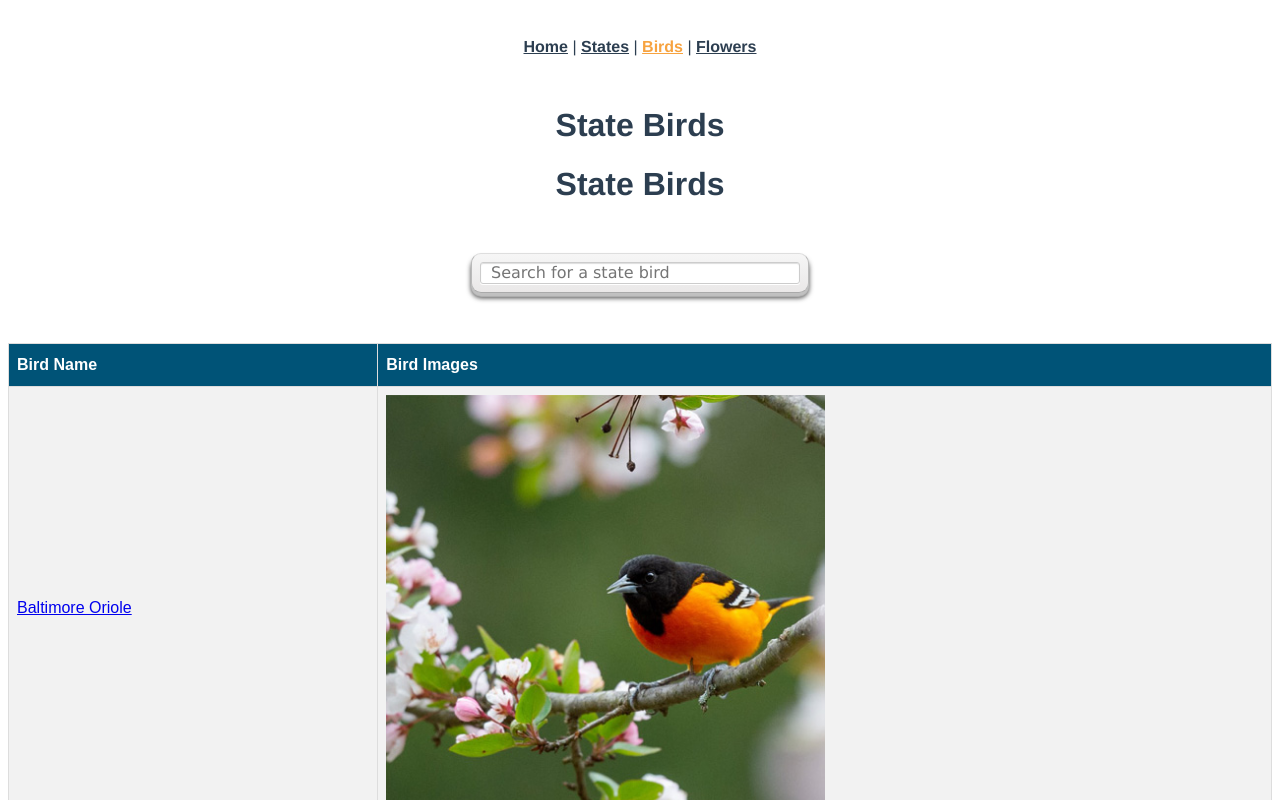
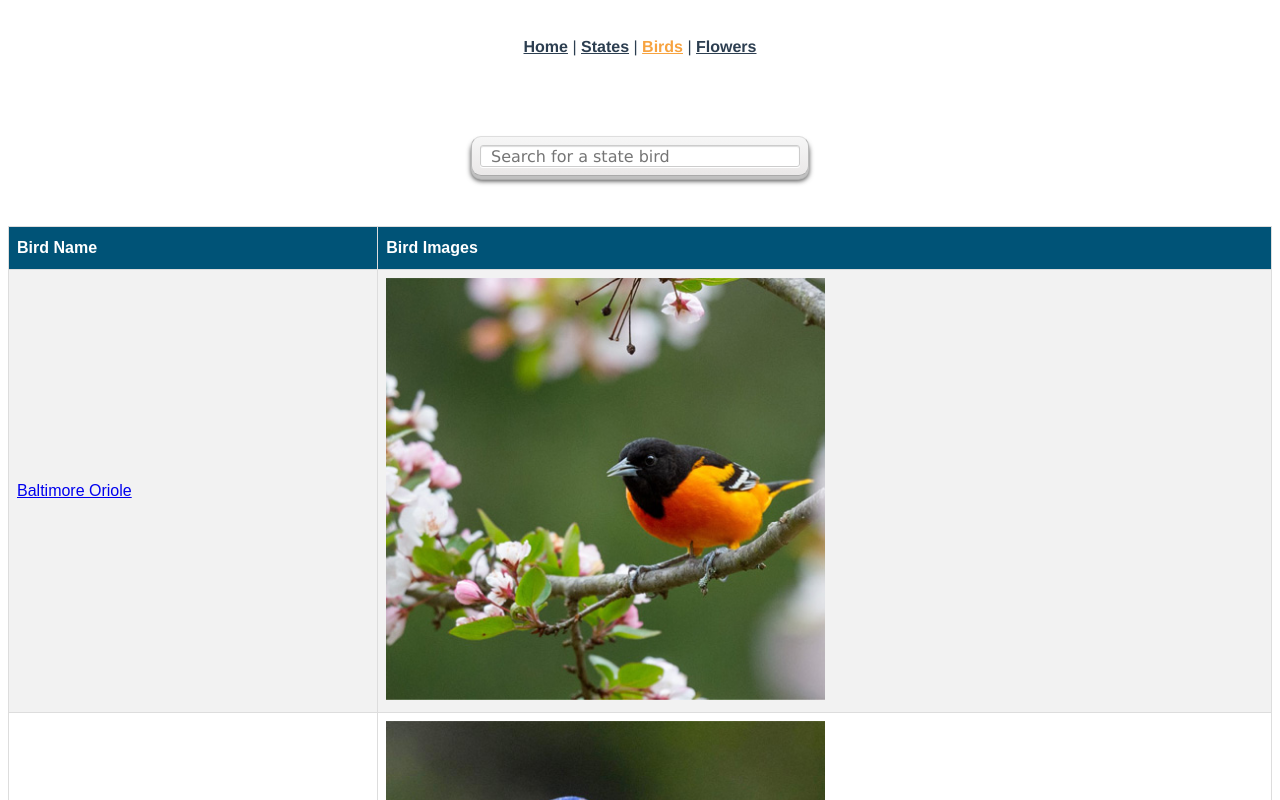
Before and after one commit to nightcat9/cool-state-vue-app, a Vue app: page /birds in a window 1280 px wide. Shown: the top 800 px of the page. Built offline with nearby package versions, Linux system fonts and the light colour scheme.

Commit message:
deleted bird search file

```diff
--- a/src/components/BirdSearch.vue
+++ /dev/null
@@ -1,131 +0,0 @@
-<template>
-    <h1>State Birds</h1>
-    <form class="form-wrapper">
-        <input type="search" id="search" v-model="search" placeholder="Search for a state bird" />
-    </form>
-    <table id="birdSearch">
-        <tr>
-            <th>Bird Name</th>
-            <th>Bird Images</th>
-        </tr>
-        <tr v-for="bird in searchFunction" :key="bird">
-            <td><router-link :to="'/birds/' + bird.name">{{ bird.name }}</router-link></td>
-            <td>
-                <img :src='require(`../assets/images/birds/${bird.birdImage}`)' :alt="bird.name" style="width:50%">
-            </td>
-        </tr>
-    </table>
-</template>
-
-<script>
-import { ref, computed } from 'vue';
-import json from '../../states.json';
-
-export default {
-    name: 'BirdSearch',
-    setup() {
-
-        const temp = json.map(state => ({ name: state.bird, birdImage: state.birdImage })).sort((a, b) => (a.name > b.name) ? 1 : -1)
-        const birdsArray = [...temp.reduce((a, c) => {
-            a.set(c.name, c);
-            return a;
-        }, new Map()).values()];
-
-        const bird = ref(birdsArray)
-        const search = ref("")
-
-        const searchFunction = computed(() => {
-            return bird.value.filter((item) => {
-                return item.name.toLowerCase().includes(search.value);
-            })
-        })
-        return {
-            search, searchFunction, bird
-        }
-    }
-}
-</script>
-
-<style>
-.form-wrapper {
-    background-color: #f6f6f6;
-    background-image: -webkit-gradient(linear, left top, left bottom, from(#f6f6f6), to(#eae8e8));
-    background-image: -webkit-linear-gradient(top, #f6f6f6, #eae8e8);
-    background-image: -moz-linear-gradient(top, #f6f6f6, #eae8e8);
-    background-image: -ms-linear-gradient(top, #f6f6f6, #eae8e8);
-    background-image: -o-linear-gradient(top, #f6f6f6, #eae8e8);
-    background-image: linear-gradient(top, #f6f6f6, #eae8e8);
-    border-color: #dedede #bababa #aaa #bababa;
-    border-style: solid;
-    border-width: 1px;
-    -webkit-border-radius: 10px;
-    -moz-border-radius: 10px;
-    border-radius: 10px;
-    -webkit-box-shadow: 0 3px 3px rgba(255, 255, 255, .1), 0 3px 0 #bbb, 0 4px 0 #aaa, 0 5px 5px #444;
-    -moz-box-shadow: 0 3px 3px rgba(255, 255, 255, .1), 0 3px 0 #bbb, 0 4px 0 #aaa, 0 5px 5px #444;
-    box-shadow: 0 3px 3px rgba(255, 255, 255, .1), 0 3px 0 #bbb, 0 4px 0 #aaa, 0 5px 5px #444;
-    margin: 50px auto;
-    overflow: hidden;
-    padding: 8px;
-    width: 320px;
-}
-
-.form-wrapper #search {
-    border: 1px solid #CCC;
-    -webkit-box-shadow: 0 1px 1px #ddd inset, 0 1px 0 #FFF;
-    -moz-box-shadow: 0 1px 1px #ddd inset, 0 1px 0 #FFF;
-    box-shadow: 0 1px 1px #ddd inset, 0 1px 0 #FFF;
-    -webkit-border-radius: 3px;
-    -moz-border-radius: 3px;
-    border-radius: 3px;
-    color: #999;
-    float: left;
-    font: 16px Lucida Sans, Trebuchet MS, Tahoma, sans-serif;
-    height: 20px;
-    padding: 10px;
-    width: 320px;
-}
-
-.form-wrapper #search:focus {
-    border-color: #aaa;
-    -webkit-box-shadow: 0 1px 1px #bbb inset;
-    -moz-box-shadow: 0 1px 1px #bbb inset;
-    box-shadow: 0 1px 1px #bbb inset;
-    outline: 0;
-}
-
-.form-wrapper #search:-moz-placeholder,
-.form-wrapper #search:-ms-input-placeholder,
-.form-wrapper #search::-webkit-input-placeholder {
-    color: #999;
-    font-weight: normal;
-}
-
-#birdSearch {
-    font-family: Arial, Helvetica, sans-serif;
-    border-collapse: collapse;
-    width: 100%;
-}
-
-#birdSearch td,
-#birdSearch th {
-    border: 1px solid #ddd;
-    padding: 8px;
-    text-align: left;
-}
-
-#birdSearch tr:nth-child(even) {
-    background-color: #f2f2f2;
-}
-
-#birdSearch tr:hover {
-    background-color: #ddd;
-}
-
-#birdSearch th {
-    padding-top: 12px;
-    padding-bottom: 12px;
-    background-color: #005377;
-    color: white;
-}
-</style>
--- a/src/components/FlowerSearch.vue
+++ b/src/components/FlowerSearch.vue
@@ -1,6 +1,6 @@
 <template>
     <input type="search" v-model="search" placeholder="Search for a state" />
-    <table id="stateSearch">
+    <table id="flowerSearch">
         <tr>
             <th>State</th>
             <th>Capital</th>
--- a/src/views/BirdListView.vue
+++ b/src/views/BirdListView.vue
@@ -1,44 +1,127 @@
 <template>
-    <h1>State Birds</h1>
-<BirdSearch />
+    <form class="form-wrapper">
+        <input type="search" id="search" v-model="search" placeholder="Search for a state bird" />
+    </form>
+    <table id="birdSearch">
+        <tr>
+            <th>Bird Name</th>
+            <th>Bird Images</th>
+        </tr>
+        <tr v-for="bird in searchFunction" :key="bird">
+            <td><router-link :to="'/birds/' + bird.name">{{ bird.name }}</router-link></td>
+            <td>
+                <img :src='require(`../assets/images/birds/${bird.birdImage}`)' :alt="bird.name" style="width:50%">
+            </td>
+        </tr>
+    </table>
 </template>
 
 <script>
-import BirdSearch from '@/components/BirdSearch.vue';
-import json from '../../states.json'
+import { ref, computed } from 'vue';
+import json from '../../states.json';
 
 export default {
     name: 'BirdListView',
-    components: {
-        BirdSearch
+    setup() {
+
+        const temp = json.map(state => ({ name: state.bird, birdImage: state.birdImage })).sort((a, b) => (a.name > b.name) ? 1 : -1)
+        const birdsArray = [...temp.reduce((a, c) => {
+            a.set(c.name, c);
+            return a;
+        }, new Map()).values()];
+
+        const bird = ref(birdsArray)
+        const search = ref("")
+
+        const searchFunction = computed(() => {
+            return bird.value.filter((item) => {
+                return item.name.toLowerCase().includes(search.value);
+            })
+        })
+        return {
+            search, searchFunction, bird
+        }
     }
 }
-
 </script>
 
 <style>
-#birds {
+.form-wrapper {
+    background-color: #f6f6f6;
+    background-image: -webkit-gradient(linear, left top, left bottom, from(#f6f6f6), to(#eae8e8));
+    background-image: -webkit-linear-gradient(top, #f6f6f6, #eae8e8);
+    background-image: -moz-linear-gradient(top, #f6f6f6, #eae8e8);
+    background-image: -ms-linear-gradient(top, #f6f6f6, #eae8e8);
+    background-image: -o-linear-gradient(top, #f6f6f6, #eae8e8);
+    background-image: linear-gradient(top, #f6f6f6, #eae8e8);
+    border-color: #dedede #bababa #aaa #bababa;
+    border-style: solid;
+    border-width: 1px;
+    -webkit-border-radius: 10px;
+    -moz-border-radius: 10px;
+    border-radius: 10px;
+    -webkit-box-shadow: 0 3px 3px rgba(255, 255, 255, .1), 0 3px 0 #bbb, 0 4px 0 #aaa, 0 5px 5px #444;
+    -moz-box-shadow: 0 3px 3px rgba(255, 255, 255, .1), 0 3px 0 #bbb, 0 4px 0 #aaa, 0 5px 5px #444;
+    box-shadow: 0 3px 3px rgba(255, 255, 255, .1), 0 3px 0 #bbb, 0 4px 0 #aaa, 0 5px 5px #444;
+    margin: 50px auto;
+    overflow: hidden;
+    padding: 8px;
+    width: 320px;
+}
+
+.form-wrapper #search {
+    border: 1px solid #CCC;
+    -webkit-box-shadow: 0 1px 1px #ddd inset, 0 1px 0 #FFF;
+    -moz-box-shadow: 0 1px 1px #ddd inset, 0 1px 0 #FFF;
+    box-shadow: 0 1px 1px #ddd inset, 0 1px 0 #FFF;
+    -webkit-border-radius: 3px;
+    -moz-border-radius: 3px;
+    border-radius: 3px;
+    color: #999;
+    float: left;
+    font: 16px Lucida Sans, Trebuchet MS, Tahoma, sans-serif;
+    height: 20px;
+    padding: 10px;
+    width: 320px;
+}
+
+.form-wrapper #search:focus {
+    border-color: #aaa;
+    -webkit-box-shadow: 0 1px 1px #bbb inset;
+    -moz-box-shadow: 0 1px 1px #bbb inset;
+    box-shadow: 0 1px 1px #bbb inset;
+    outline: 0;
+}
+
+.form-wrapper #search:-moz-placeholder,
+.form-wrapper #search:-ms-input-placeholder,
+.form-wrapper #search::-webkit-input-placeholder {
+    color: #999;
+    font-weight: normal;
+}
+
+#birdSearch {
     font-family: Arial, Helvetica, sans-serif;
     border-collapse: collapse;
     width: 100%;
 }
 
-#birds td,
-#birds th {
+#birdSearch td,
+#birdSearch th {
     border: 1px solid #ddd;
     padding: 8px;
     text-align: left;
 }
 
-#birds tr:nth-child(even) {
+#birdSearch tr:nth-child(even) {
     background-color: #f2f2f2;
 }
 
-#birds tr:hover {
+#birdSearch tr:hover {
     background-color: #ddd;
 }
 
-#birds th {
+#birdSearch th {
     padding-top: 12px;
     padding-bottom: 12px;
     background-color: #005377;
```
